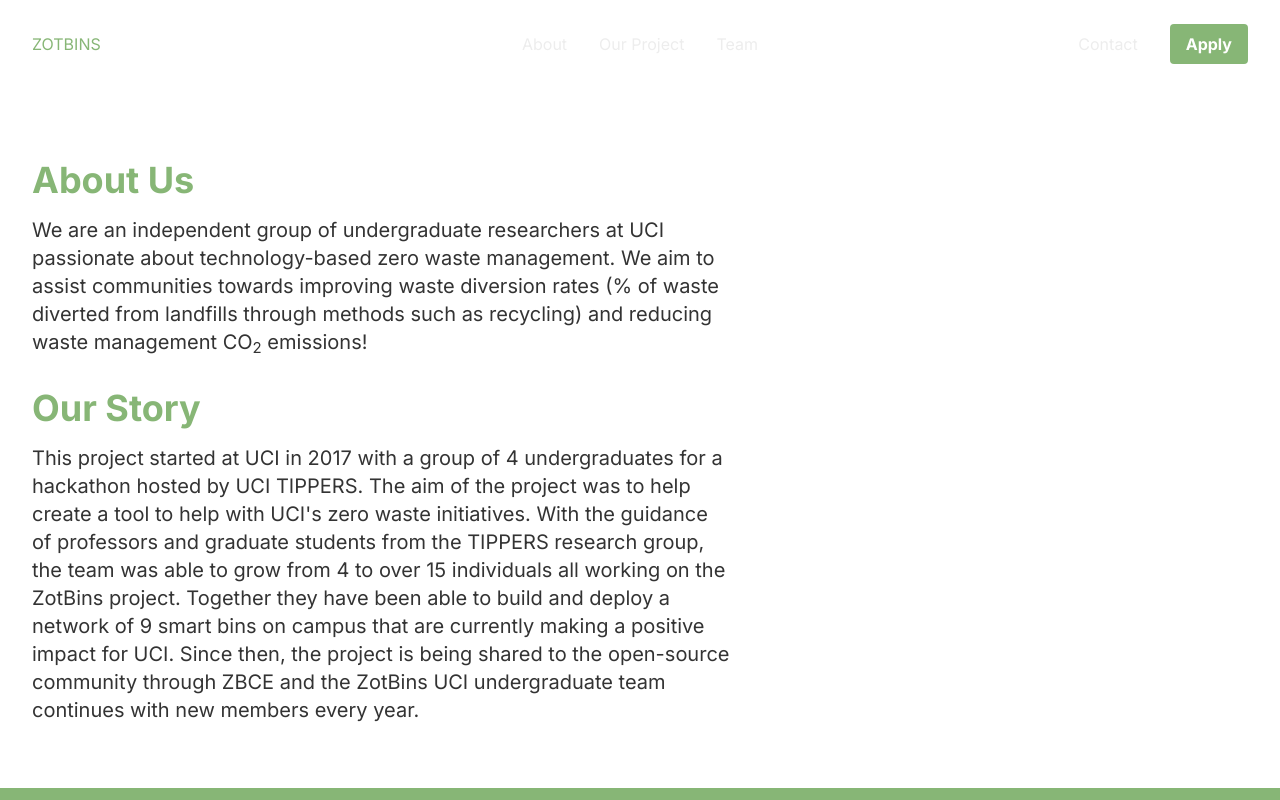
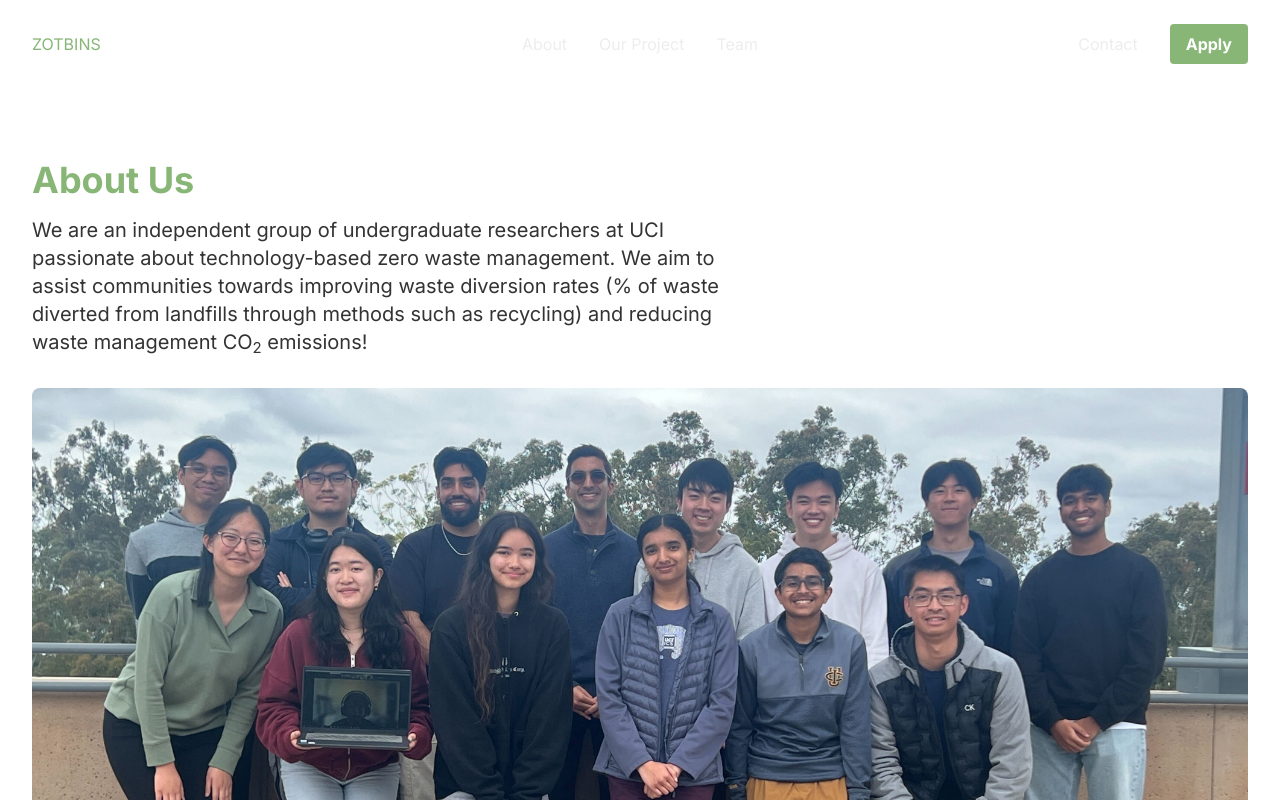
Before and after one commit to zotbins/zotbins-website, a Next.js app: page /about in a window 1280 px wide. Shown: the top 800 px of the page. Built offline with nearby package versions, Linux system fonts and the light colour scheme.

Commit message:
update use client tags

```diff
--- a/src/app/about/page.tsx
+++ b/src/app/about/page.tsx
@@ -1,5 +1,5 @@
-"use client";
 import React from "react";
+import Image from "next/image";
 
 const About = () => {
   return (
@@ -13,6 +13,15 @@
           diverted from landfills through methods such as recycling) and
           reducing waste management CO<sub>2</sub> emissions!
         </h3>
+      </div>
+      <div className="py-4">
+        <Image
+          className="rounded-lg"
+          width={4032}
+          height={1672}
+          src={"/assets/group_photo.jpg"}
+          alt="group_photo"
+        />
       </div>
 
       <div className="text-black/80 text-left py-4">
--- a/src/app/contact/page.tsx
+++ b/src/app/contact/page.tsx
@@ -1,4 +1,3 @@
-"use client";
 import Link from "next/link";
 import React from "react";
 
--- a/src/app/our-project/page.tsx
+++ b/src/app/our-project/page.tsx
@@ -1,4 +1,3 @@
-"use client";
 import React from "react";
 import Timeline from "@/components/Timeline";
 import Image from "next/image";
--- a/src/app/page.tsx
+++ b/src/app/page.tsx
@@ -1,4 +1,3 @@
-"use client";
 import Introduction from "@/components/Introduction";
 import Mission from "@/components/Mission";
 import Partners from "@/components/Partners";
--- a/src/components/Footer.tsx
+++ b/src/components/Footer.tsx
@@ -1,4 +1,3 @@
-"use client";
 import React from "react";
 import { FaYoutube, FaGithub, FaInstagram } from "react-icons/fa";
 import { IoMailOutline } from "react-icons/io5";
--- a/src/components/Introduction.tsx
+++ b/src/components/Introduction.tsx
@@ -1,4 +1,3 @@
-"use client";
 import Link from "next/link";
 import React from "react";
 
--- a/src/components/MemberCard.tsx
+++ b/src/components/MemberCard.tsx
@@ -1,4 +1,3 @@
-"use client";
 import React from "react";
 import Image from "next/image";
 import { FaLinkedin } from "react-icons/fa";
--- a/src/components/Mission.tsx
+++ b/src/components/Mission.tsx
@@ -1,4 +1,3 @@
-"use client";
 import Link from "next/link";
 import React from "react";
 
--- a/src/components/Partners.tsx
+++ b/src/components/Partners.tsx
@@ -1,4 +1,3 @@
-"use client";
 import React from "react";
 import Image from "next/image";
 
```
Also changed, not shown: public/assets/group_photo.jpg (added).
